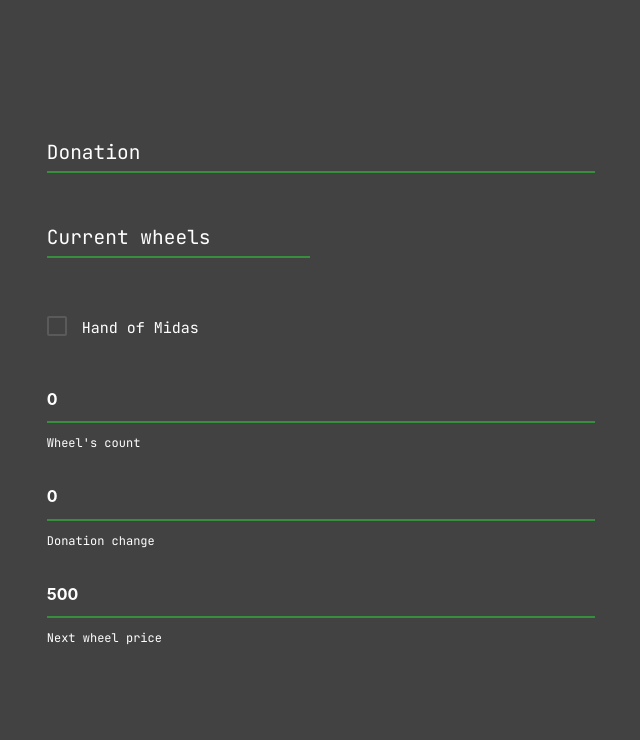
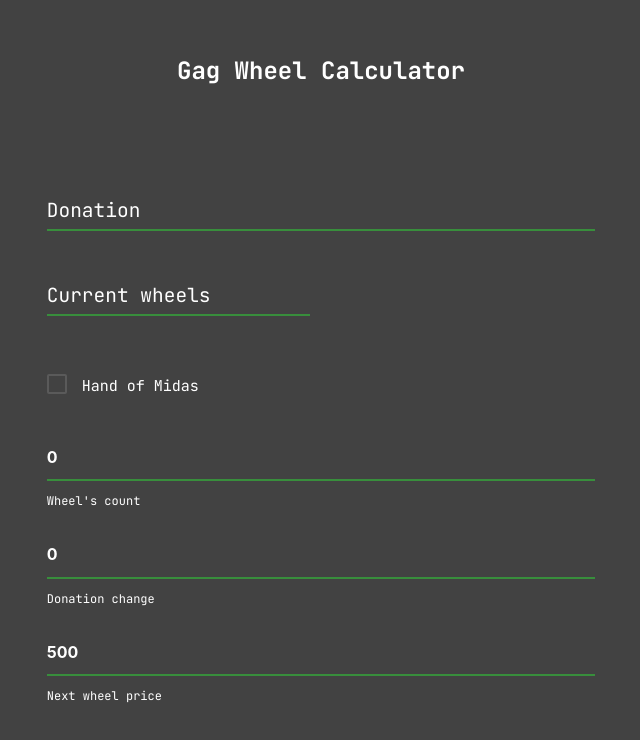
Before and after one commit to kaayran/mge-gag-wheel-calculator, a website with bundled scripts: page public/index.html in a window 1280 px wide. Shown: the whole page, without its empty margins (319-959 px from the left). Built offline with nearby package versions, Linux system fonts and the light colour scheme.

Commit message:
added title & updated readme with used tech

```diff
--- a/public/index.html
+++ b/public/index.html
@@ -15,6 +15,8 @@
 <body class="grey darken-3">
   <div class="row">
     <form class="col s12">
+      <div class="white-text center bold-text" style="font-size: x-large; margin-bottom: 80px;">Gag Wheel Calculator
+      </div>
       <div class="row">
         <div class="input-field col s12">
           <input id="donation_amount_uid" type="number" class="white-text validate input-bottom-border bold-text" />
```
Also changed, not shown: README.md.
